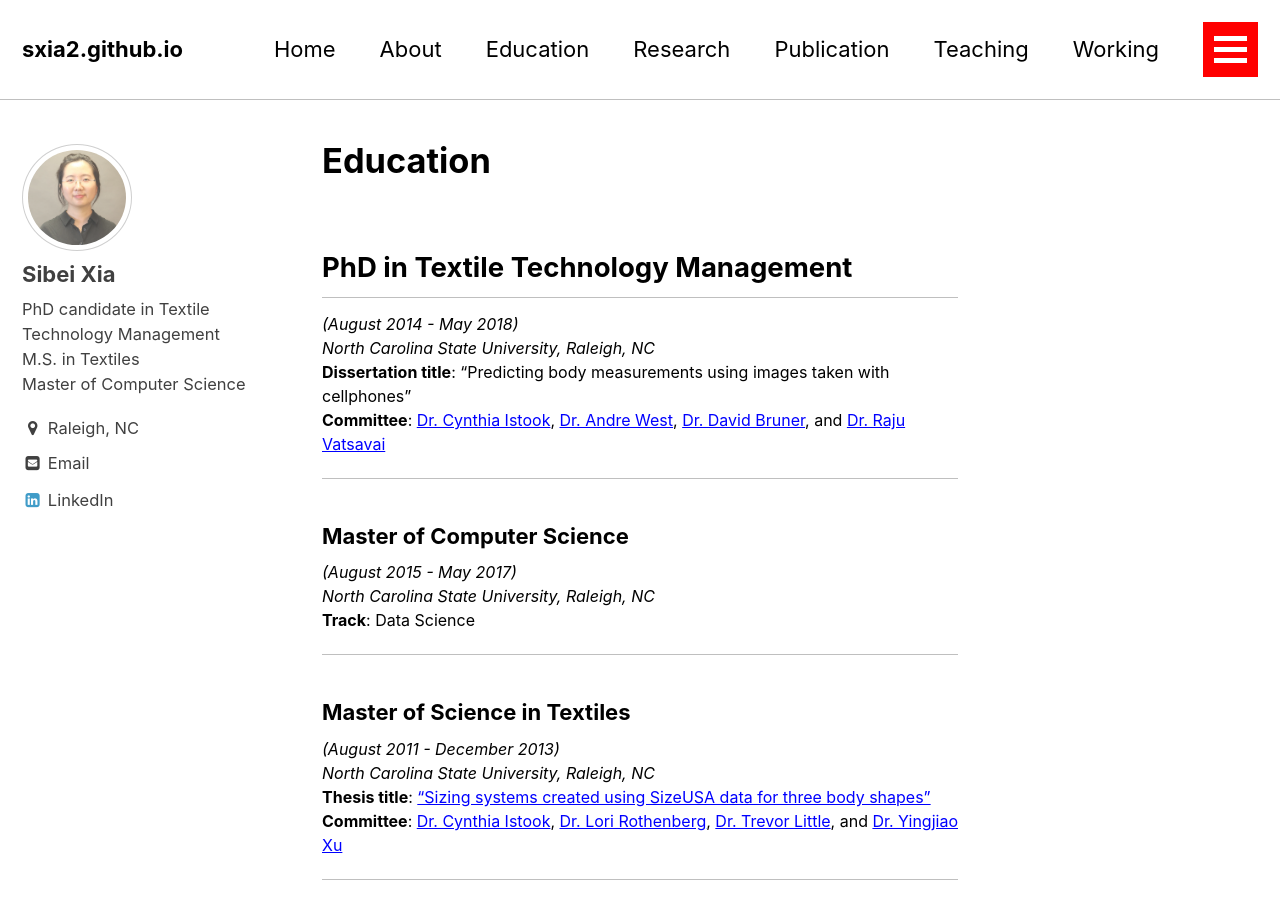
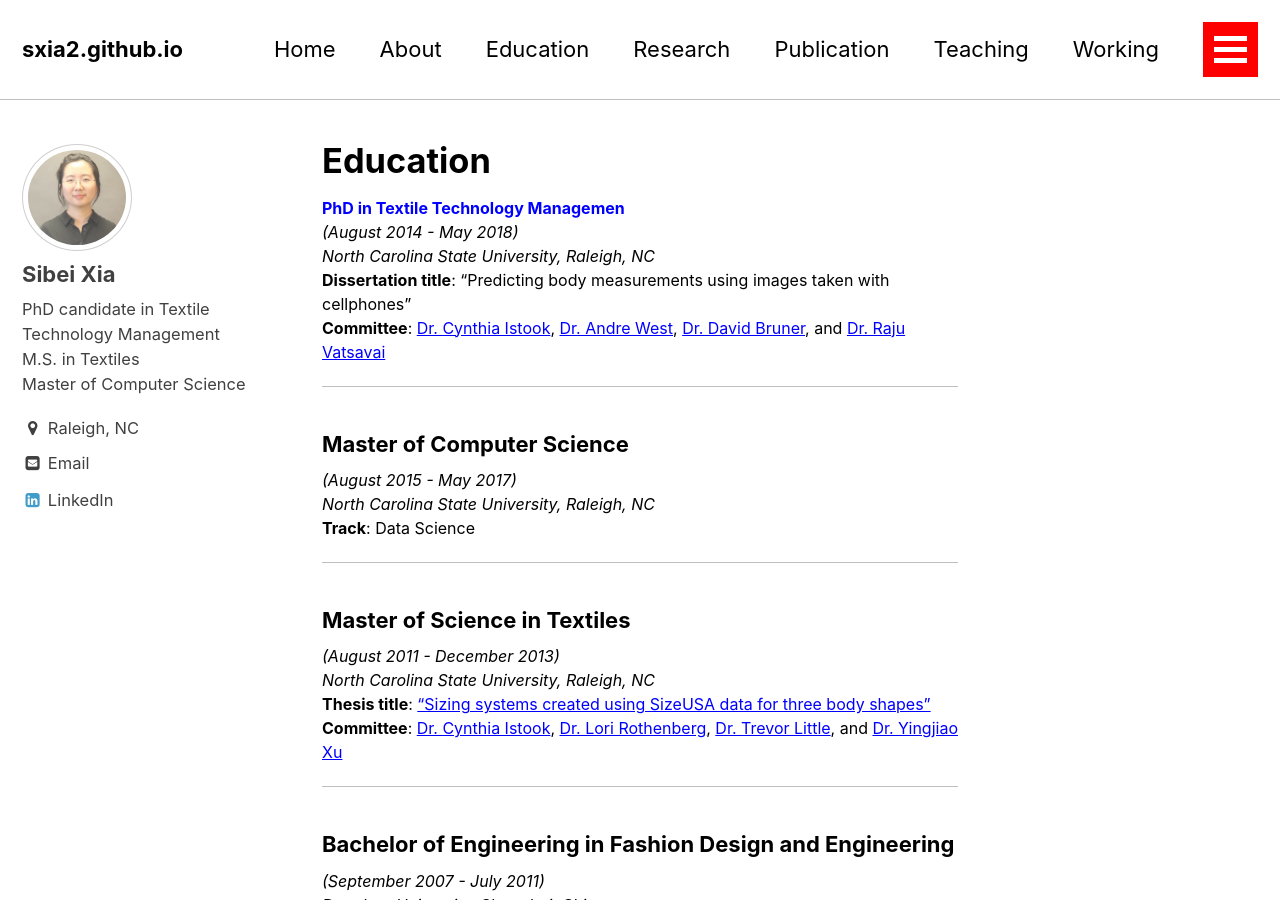
Before and after one commit to sxia2/sxia2.github.io, a Jekyll site: the page built from _pages/education.md, in a window 1280 px wide and 900 px high. Built offline with Jekyll 4.4.1, drawn with Linux system fonts in a browser that asks for light colours.

Commit message:
education color

```diff
--- a/_pages/education.md
+++ b/_pages/education.md
@@ -3,7 +3,7 @@ permalink: /education/
 title: "Education"
 ---
 
-## PhD in Textile Technology Management
+**<span style="color:blue">PhD in Textile Technology Managemen</span>**
 *(August 2014 - May 2018)*
 *North Carolina State University, Raleigh, NC*
 **Dissertation title**: “Predicting body measurements using images taken with cellphones”
```
